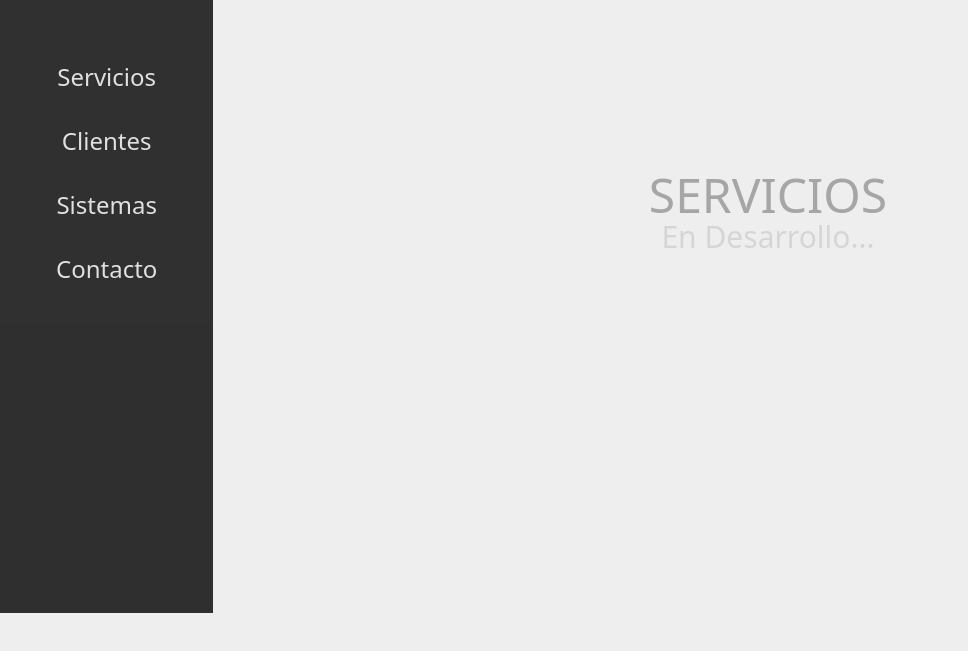
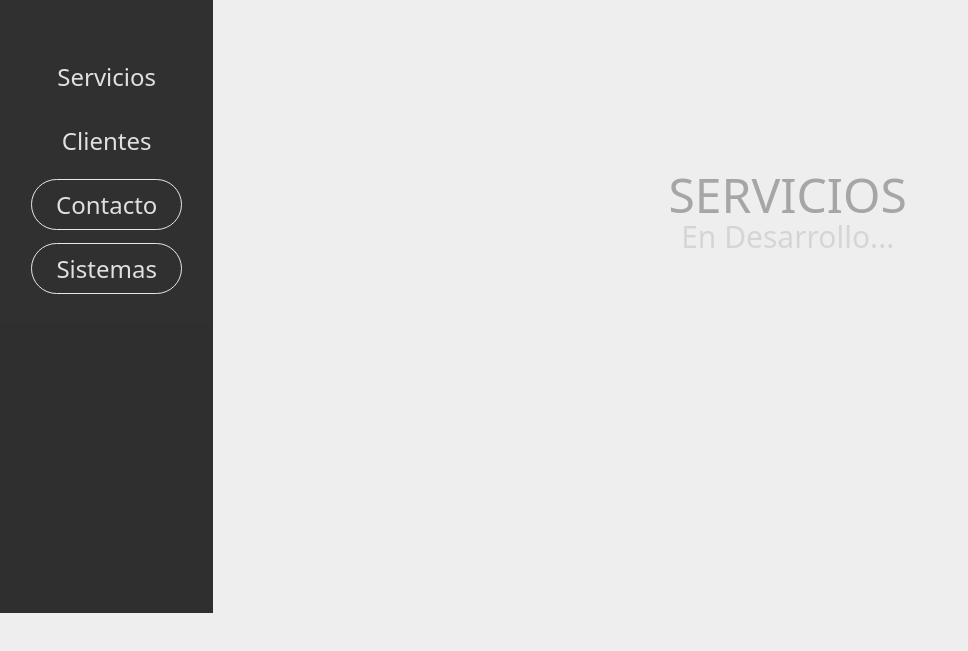
Before and after one commit to Cristobal21/segury-red, an Astro site: page / in a window 1280 px wide. Shown: the part 187-838 px from the top of the page, without its empty margins (0-968 px from the left). Built offline with nearby package versions, Linux system fonts and the light colour scheme; Astro itself is replaced by a stand-in of ours.

Commit message:
cambios varios

```diff
--- a/src/components/Welcome.astro
+++ b/src/components/Welcome.astro
@@ -13,7 +13,7 @@ import Footer from "./Footer.astro";
 			<section class="w-80">
 				<HeaderVertical />
 			</section>
-			<section class="w-full">
+			<section class="w-5/6">
 				<section class="w-full">
 					<Servicios />
 					<Clientes />
--- a/src/components/navigation/HeaderVertical.astro
+++ b/src/components/navigation/HeaderVertical.astro
@@ -7,11 +7,11 @@
         </nav>
     </div>
     <nav>
-        <ul class="flex flex-col items-center gap-y-8 pt-10 h-full [&>li>a]:rounded-full [&>li>a]:py-2 [&>li>a]:px-10 [&>li>a]:transition-all [&>li>a]:text-white/85 [&>li>a]:text-2xl ">
-            <li><a tabindex="0" href="#servicios" class="active:scale-110 focus:text-xl hover:text-amber-500 focus:text-amber-500 hover:bg-black/20">Servicios</a></li>
-            <li tabindex="0"><a tabindex="0" href="#clientes" class="active:scale-110 focus:text-xl hover:text-amber-500 hover:bg-white/10">Clientes</a></li>
-            <li tabindex="0"><a href="#sistemas" class="focus:scale-110 focus:text-xl hover:text-white hover:bg-white/10">Sistemas</a></li>
-            <li tabindex="0"><a href="#contacto" class="focus:scale-110 focus:text-xl hover:text-white hover:bg-white/10">Contacto</a></li>
+        <ul class="list-none flex flex-col items-center gap-y-8 pt-10 h-full [&>li>a]:rounded-full [&>li>a]:py-2 [&>li>]:py-2 [&>li>a]:px-6 [&>li]:px-6 [&>li>a]:w-36 [&>li>a]:transition-all [&>li>a]:text-white/85 [&>li>a]:text-2xl ">
+            <li><a href="#servicios" class=" active:scale-110 focus:text-xl hover:text-amber-500 hover:bg-white/10">Servicios</a></li>
+            <li><a href="#clientes" class=" active:scale-110 focus:text-xl hover:text-amber-500 hover:bg-white/10">Clientes</a></li>
+            <li><a href="#contacto" class="border active:scale-110 focus:text-xl hover:text-amber-500 hover:bg-white/10">Contacto</a></li>
+            <li><a href="#sistemas" class="border active:scale-110 focus:text-xl hover:text-amber-500 hover:bg-white/10">Sistemas</a></li>
         </ul>
     </nav>
 </section>
```
